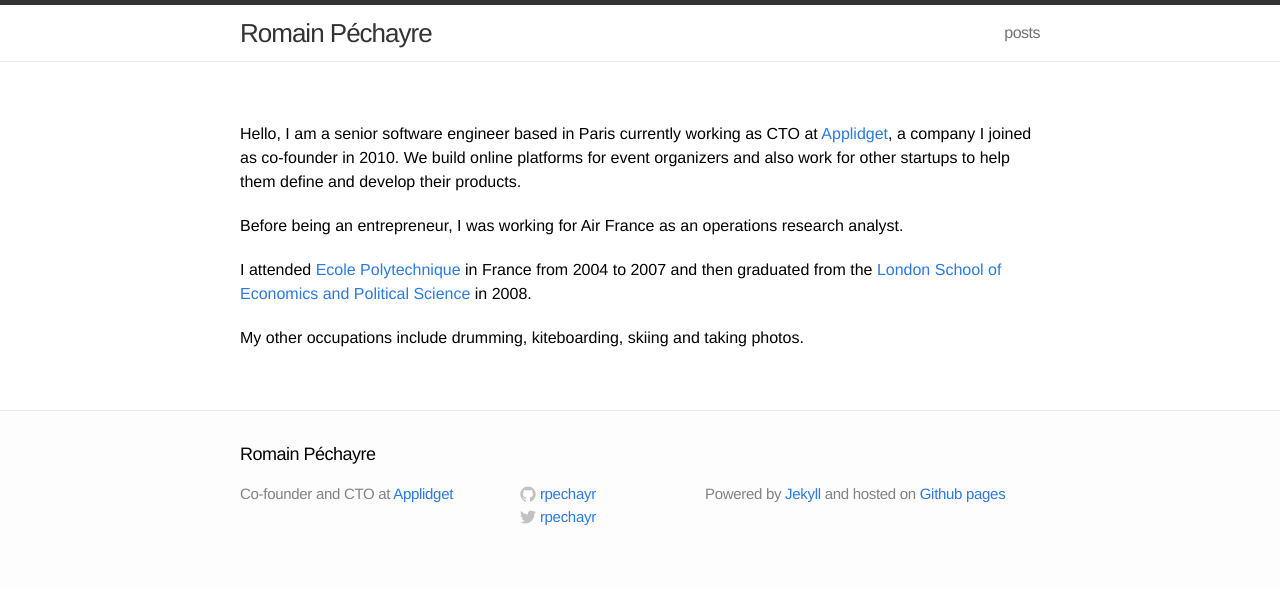
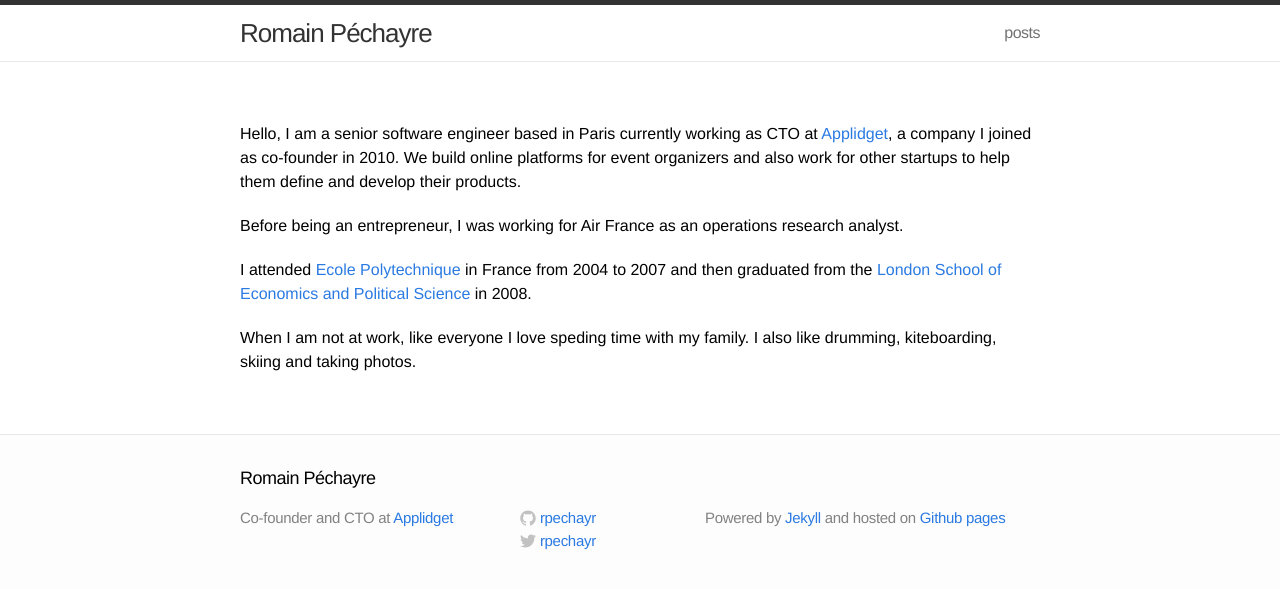
Before and after one commit to rpechayr/old-www, a Jekyll site: the page built from about.md, in a window 1280 px wide. Shown: the top 589 px of the page. Built offline with Jekyll 4.4.1, drawn with Linux system fonts in a browser that asks for light colours.

Commit message:
Update about

```diff
--- a/about.md
+++ b/about.md
@@ -10,4 +10,4 @@ Before being an entrepreneur, I was working for Air France as an operations rese
 
 I attended  [Ecole Polytechnique](http://www.polytechnique.edu/) in France from 2004 to 2007 and then graduated from the [London School of Economics and Political Science](http://www.lse.ac.uk/home.aspx) in 2008.
 
-My other occupations include drumming, kiteboarding, skiing and taking photos.
+When I am not at work, like everyone I love speding time with my family. I also like drumming, kiteboarding, skiing and taking photos.
```
